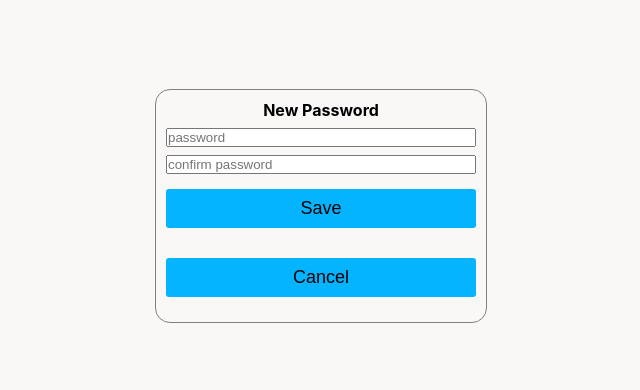
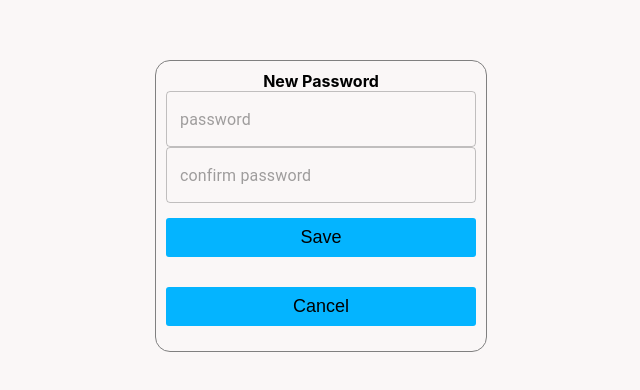
Before and after one commit to omkargavhane11/mern-crm, a React (Create React App) app: page /passwordreset in a window 1280 px wide. Shown: the part 194-584 px from the top of the page, without its empty margins (319-959 px from the left). Built offline with nearby package versions, Linux system fonts and the light colour scheme.

Commit message:
password reset success

```diff
--- a/src/PasswordReset.js
+++ b/src/PasswordReset.js
@@ -2,6 +2,7 @@ import React from 'react';
 import { useNavigate, useParams } from 'react-router-dom';
 import { useState } from 'react';
 import { API } from "./global.js";
+import TextField from '@mui/material/TextField';
 
 export function PasswordReset() {
 
@@ -9,14 +10,14 @@ export function PasswordReset() {
     const [passUpdate, setPassUpdate] = useState(false);
 
     return (
-        passUpdate ? <PassUpdateSuccess setPassUpdate={setPassUpdate} /> : <PasswordResetForm />
+        passUpdate ? <PassUpdateSuccess setPassUpdate={setPassUpdate} /> : <PasswordResetForm setPassUpdate={setPassUpdate} />
     );
 }
 
 
 function PasswordResetForm({ setPassUpdate }) {
 
-    const { username } = useParams();
+    const [username, setUsername] = useState(localStorage.getItem('username'));
     const navigate = useNavigate();
     const [confirmPassword, setConfirmPassword] = useState("");
     const [password, setPassword] = useState("");
@@ -40,8 +41,8 @@ function PasswordResetForm({ setPassUpdate }) {
         <div className="signup_form_parent">
             <div className="verifyemail">
                 <h4>New Password</h4>
-                <input onChange={(e) => setPassword(e.target.value)} type="password" className="input" placeholder="password" />
-                <input onChange={(e) => setConfirmPassword(e.target.value)} type="password" className="input" placeholder="confirm password" />
+                <TextField onChange={(e) => setPassword(e.target.value)} type="password" className="input" placeholder="password" />
+                <TextField onChange={(e) => setConfirmPassword(e.target.value)} type="password" className="input" placeholder="confirm password" />
                 <p style={credentials} id="invalid" className="invalid shake">Password not matched  </p>
 
                 <button
@@ -51,7 +52,7 @@ function PasswordResetForm({ setPassUpdate }) {
                         if (password.length > 0 && confirmPassword.length > 0 && password === confirmPassword) {
 
                             setInvalid(false)
-                            setResetpass(true)
+                            setPassUpdate(true)
                             let newPassword = { password: password };
 
                             fetch(`${API}/users/${username}`,
@@ -63,17 +64,20 @@ function PasswordResetForm({ setPassUpdate }) {
                                     },
                                 })
                                 .then((res) => res.json())
-                                .then(() => navigate(`/`));
+                            // .then(() => navigate(`/`));
                         } else {
-                            setInvalid(true);
-                            setResetpass(false)
+                            setInvalid(true)
+                            setPassUpdate(false)
                             console.log("password mismatch");
                         }
                     }}
                 >Save</button>
                 <button
                     className="btn addLead_form_save"
-                    onClick={() => navigate('/')}
+                    onClick={() => {
+                        navigate('/')
+                        localStorage.clear()
+                    }}
                 >Cancel</button>
             </div>
 
--- a/src/VerifyEmail.js
+++ b/src/VerifyEmail.js
@@ -99,7 +99,10 @@ export function VerifyEmail() {
                 >{load ? <TailSpin color="white" height={20} width={20} /> : "Verify email"}</button>
                 <p
                     className="signup_redirect"
-                    onClick={() => navigate('/')}
+                    onClick={() => {
+                        navigate('/')
+                        localStorage.clear()
+                    }}
                 >Cancel</p>
             </div>
 
--- a/src/VerifyToken.js
+++ b/src/VerifyToken.js
@@ -69,7 +69,10 @@ export function VerifyToken() {
                 >{load ? <TailSpin color="white" height={20} width={20} /> : "Verify"}</button>
                 <button
                     className="btn addLead_form_save"
-                    onClick={() => navigate('/')}
+                    onClick={() => {
+                        navigate('/')
+                        localStorage.clear()
+                    }}
                 >Cancel</button>
             </div>
 
```
